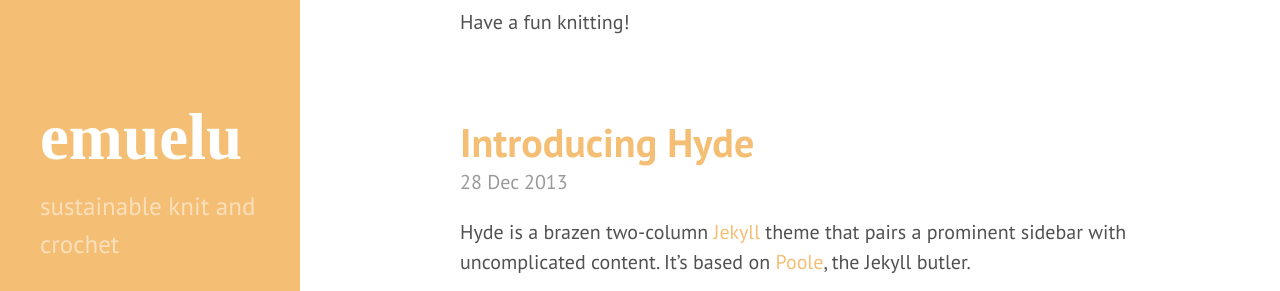
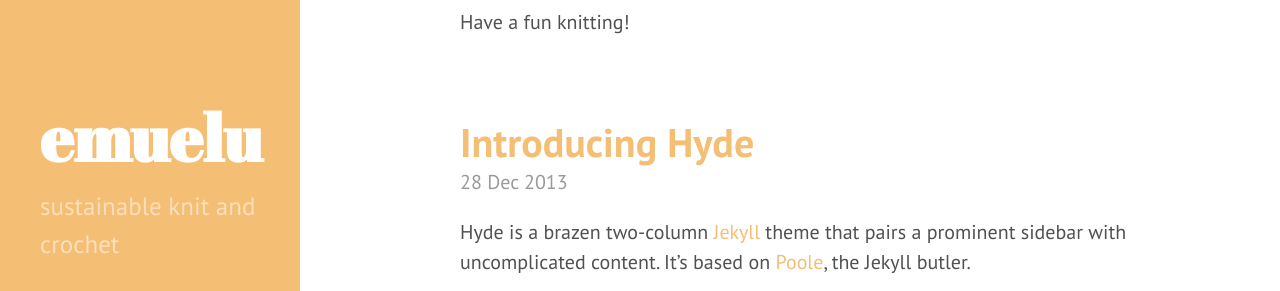
Before and after one commit to mamilaugesen/emuelu.github.io, a Jekyll site: the page built from index.html, in a window 1280 px wide. Shown: the part 322-613 px from the top of the page. Built offline with Jekyll 4.4.1, drawn with Linux system fonts in a browser that asks for light colours; Markdown is read by kramdown in place of the engine named in the settings; the list of posts is cut into pages by our own code.

Commit message:
Updated hyde.css

```diff
--- a/public/css/hyde.css
+++ b/public/css/hyde.css
@@ -79,7 +79,7 @@ html {
 .sidebar-about h1 {
   color: #fff;
   margin-top: 0;
-  font-family: Sacramento;
+  font-family: "Abril Fatface", serif;
   font-size: 3.25rem;
 }
 
```
